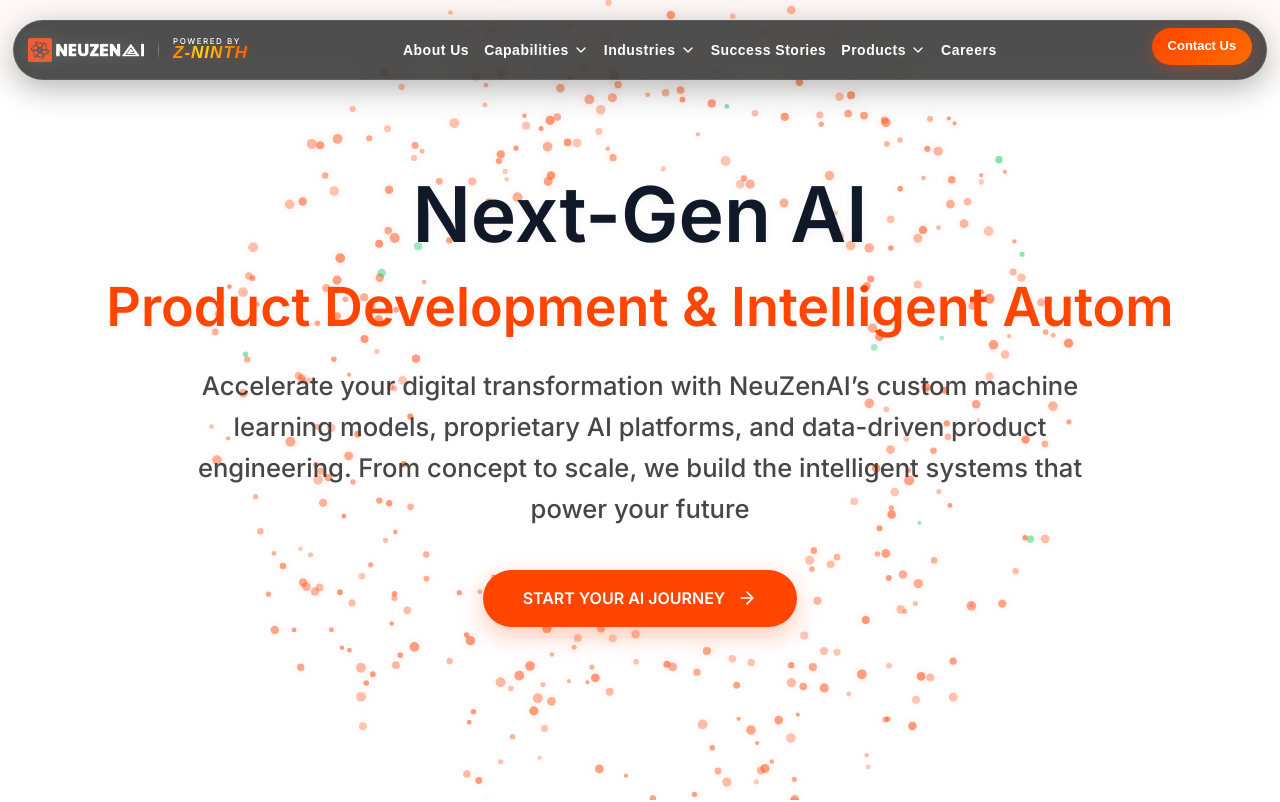
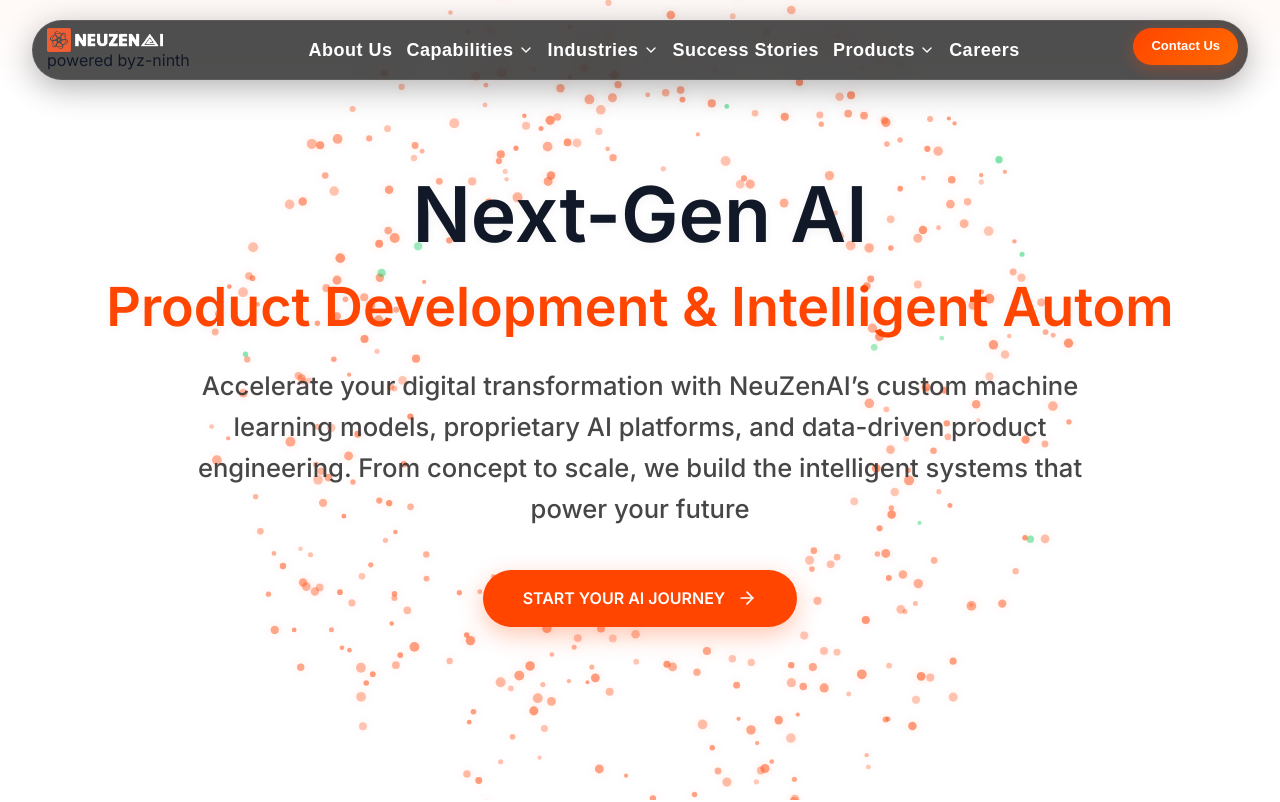
Before and after one commit to Raviejaneuzen/neuzenai-website1, a React (Vite) app: page / in a window 1280 px wide. Shown: the top 802 px of the page. Built offline with nearby package versions, Linux system fonts and the light colour scheme; a web font is replaced by a local one.

Commit message:
Update Navbar.css

```diff
--- a/src/components/Navbar.css
+++ b/src/components/Navbar.css
@@ -34,7 +34,8 @@
   backdrop-filter: blur(16px);
   -webkit-backdrop-filter: blur(16px);
   box-shadow: 0 8px 32px 0 rgba(0, 0, 0, 0.3), inset 0 0 0 1px rgba(255, 255, 255, 0.08);
-  padding: 8px 10px 8px 24px;
+  padding: 8px 10px 8px 15px;
+  /* Reduced from 24px */
   border-radius: 60px;
   border: none;
 }
@@ -44,7 +45,8 @@
   backdrop-filter: blur(20px);
   -webkit-backdrop-filter: blur(20px);
   box-shadow: 0 8px 32px 0 rgba(0, 0, 0, 0.4), inset 0 0 0 1px rgba(255, 255, 255, 0.05);
-  padding: 6px 10px 6px 24px;
+  padding: 6px 10px 6px 15px;
+  /* Reduced from 24px */
   border-radius: 60px;
   border: none;
 }
@@ -64,195 +66,75 @@
 
 .logo-wrapper {
   display: flex;
-  flex-direction: row;
-  align-items: center;
-  gap: 16px;
-  padding: 4px 0;
-  cursor: pointer;
-  transition: all 0.4s cubic-bezier(0.4, 0, 0.2, 1);
-  position: relative;
-}
-
-.logo-wrapper:hover {
-  transform: translateX(2px);
-}
-
-.logo-divider {
-  width: 1.5px;
-  height: 26px;
-  background: linear-gradient(to bottom, transparent, rgba(255, 255, 255, 0.3), transparent);
-  margin: 0 4px;
+  flex-direction: column;
+  align-items: flex-start;
+  /* Changed from flex-end */
+  gap: 0px;
+  line-height: 1;
+  transition: all 0.3s ease;
+  margin-top: -4px;
 }
 
 .navbar-logo-img {
-  height: 32px;
+  height: 24px;
   width: auto;
   object-fit: contain;
-  filter: drop-shadow(0 0 8px rgba(255, 255, 255, 0.1));
-  transition: transform 0.4s ease;
+  transition: transform 0.3s ease;
+}
+
+
+.powered-by-badge {
+  display: flex;
+  justify-content: flex-start;
+  /* Changed from flex-end */
+  line-height: 1;
+  margin-top: 5px;
+  padding-top: 4px;
+  border-top: 1px solid rgba(255, 255, 255, 0.3);
+  width: 100%;
+  position: relative;
+  z-index: 10;
+}
+
+.powered-text-container {
+  display: flex;
+  align-items: baseline;
+  gap: 4px;
+}
+
+.powered-label {
+  font-size: 8px;
+  font-weight: 700;
+  color: #ffffff;
+  text-transform: uppercase;
+  letter-spacing: 0.8px;
+  font-family: 'Outfit', sans-serif;
+  transform: translateY(-2px);
+}
+
+.z-ninth-brand {
+  font-size: 15px;
+  font-weight: 900;
+  font-style: italic;
+  text-transform: uppercase;
+  letter-spacing: 0.5px;
+  font-family: 'Montserrat', sans-serif;
+  color: #ff4500;
+
+  filter: drop-shadow(0 0 5px rgba(255, 69, 0, 0.2));
+  transition: all 0.4s cubic-bezier(0.175, 0.885, 0.32, 1.275);
 }
 
 .logo-wrapper:hover .navbar-logo-img {
+  transform: translateY(-1px) scale(1.02);
+}
+
+.logo-wrapper:hover .z-ninth-brand {
+  filter: drop-shadow(0 0 12px rgba(255, 69, 0, 0.6));
+  letter-spacing: 0.8px;
   transform: scale(1.05);
 }
 
-.powered-by-wrapper {
-  display: flex;
-  flex-direction: column;
-  justify-content: center;
-  align-items: flex-start;
-  gap: 0px;
-  margin-top: 0;
-  line-height: 1.1;
-}
-
-.powered-small {
-  font-size: 8px;
-  font-weight: 500;
-  color: #ffffff;
-  text-transform: uppercase;
-  letter-spacing: 1.5px;
-  font-family: 'Inter', sans-serif;
-  margin-bottom: -2px;
-}
-
-.z-ninth-big {
-  font-size: 17px;
-  font-weight: 900;
-  font-style: italic;
-  text-transform: uppercase;
-  letter-spacing: 1px;
-  font-family: 'Montserrat', sans-serif;
-  display: inline-block;
-  white-space: nowrap;
-
-  /* Premium Orange Gradient Animation */
-  background: linear-gradient(90deg, #FF4500, #FF6B00, #FFD700, #FF6B00, #FF4500);
-  background-size: 200% auto;
-  -webkit-background-clip: text;
-  background-clip: text;
-  -webkit-text-fill-color: transparent;
-  color: transparent;
-
-  animation: orangeFlow 3s linear infinite;
-  filter: drop-shadow(0 0 4px rgba(255, 69, 0, 0.2));
-  transition: all 0.3s ease;
-}
-
-.logo-wrapper:hover .z-ninth-big {
-  filter: drop-shadow(0 0 8px rgba(255, 69, 0, 0.5));
-  letter-spacing: 1.5px;
-}
-
-.z-letter {
-  display: inline-block;
-  color: inherit;
-  transition: all 0.3s cubic-bezier(0.175, 0.885, 0.32, 1.275);
-}
-
-.logo-wrapper:hover .z-letter {
-  transform: translateY(-2px);
-}
-
-/* Stagger the letter animations on hover */
-.logo-wrapper:hover .z-letter:nth-child(1) {
-  transition-delay: 0.0s;
-}
-
-.logo-wrapper:hover .z-letter:nth-child(2) {
-  transition-delay: 0.05s;
-}
-
-.logo-wrapper:hover .z-letter:nth-child(3) {
-  transition-delay: 0.1s;
-}
-
-.logo-wrapper:hover .z-letter:nth-child(4) {
-  transition-delay: 0.15s;
-}
-
-.logo-wrapper:hover .z-letter:nth-child(5) {
-  transition-delay: 0.2s;
-}
-
-.logo-wrapper:hover .z-letter:nth-child(6) {
-  transition-delay: 0.25s;
-}
-
-.logo-wrapper:hover .z-letter:nth-child(7) {
-  transition-delay: 0.3s;
-}
-
-@keyframes orangeFlow {
-  0% {
-    background-position: 0% center;
-  }
-
-  100% {
-    background-position: 200% center;
-  }
-}
-
-/* Removed old text logo styles as they are replaced by image */
-
-/* Logo wave animation removed */
-/*
-.logo-waves {
-  position: absolute;
-  top: 50%;
-  left: 0;
-  width: 100%;
-  height: 100%;
-  pointer-events: none;
-  z-index: 1;
-  transform: translateY(-30%);
-}
-
-.logo-waves svg {
-  width: 100%;
-  height: 100%;
-}
-
-.logo-wave-path-1 {
-  fill: none;
-  stroke: #FF4500;
-  stroke-width: 1;
-  stroke-opacity: 0.6;
-  stroke-dasharray: 400;
-  animation: waveFlow 4s linear infinite;
-}
-
-.logo-wave-path-2 {
-  fill: none;
-  stroke: #ffffff;
-  stroke-width: 1;
-  stroke-opacity: 0.4;
-  stroke-dasharray: 400;
-  animation: waveFlow 4s linear infinite reverse;
-}
-
-.logo-flare {
-  position: absolute;
-  top: -5px;
-  right: -5px;
-  width: 12px;
-  height: 12px;
-  background: radial-gradient(circle, #FF4500 0%, transparent 70%);
-  border-radius: 50%;
-  filter: blur(2px);
-  animation: glowPulse 2s ease-in-out infinite;
-}
-
-@keyframes waveFlow {
-  0% {
-    stroke-dashoffset: 400;
-  }
-
-  100% {
-    stroke-dashoffset: 0;
-  }
-}
-*/
 
 @keyframes glowPulse {
 
@@ -267,6 +149,7 @@
     transform: scale(1.5);
   }
 }
+
 
 .navbar-scroll-menu {
   display: none;
@@ -598,51 +481,45 @@
   .navbar-scroll-bg-scrolled {
     padding: 10px 20px;
   }
+
+  .logo-wrapper {
+    gap: 0px;
+  }
+
+  .navbar-logo-img {
+    height: 18px;
+  }
+
+  .z-ninth-brand {
+    font-size: 14px;
+  }
+
+  .powered-label {
+    font-size: 6px;
+    letter-spacing: 1px;
+  }
 }
 
-/* Fix for narrow desktop/13-inch/14-inch screens */
-@media (min-width: 992px) and (max-width: 1500px) {
+/* Fix for narrow desktop/13-inch screens */
+@media (min-width: 992px) and (max-width: 1366px) {
   .navbar-scroll-container {
-    width: 98%;
+    width: 95%;
   }
 
   .navbar-scroll-menu {
-    gap: 15px;
+    gap: 14px;
   }
 
   .navbar-scroll-link {
-    font-size: 14px;
+    font-size: 18px;
   }
 
   .navbar-scroll-logo {
     margin-right: 15px;
   }
 
-  .logo-wrapper {
-    gap: 10px;
-  }
-
-  .powered-by-wrapper {
-    margin-top: 0;
-  }
-
-  .logo-divider {
-    height: 20px;
-  }
-
-  .navbar-logo-img {
-    height: 24px;
-  }
-
   .navbar-scroll-btn {
-    padding: 8px 16px;
+    padding: 8px 18px;
     font-size: 13px;
-    margin-left: 5px;
-  }
-
-  .navbar-scroll-bg-default,
-  .navbar-scroll-bg-scrolled {
-    padding-left: 15px;
-    padding-right: 15px;
   }
 }
```
